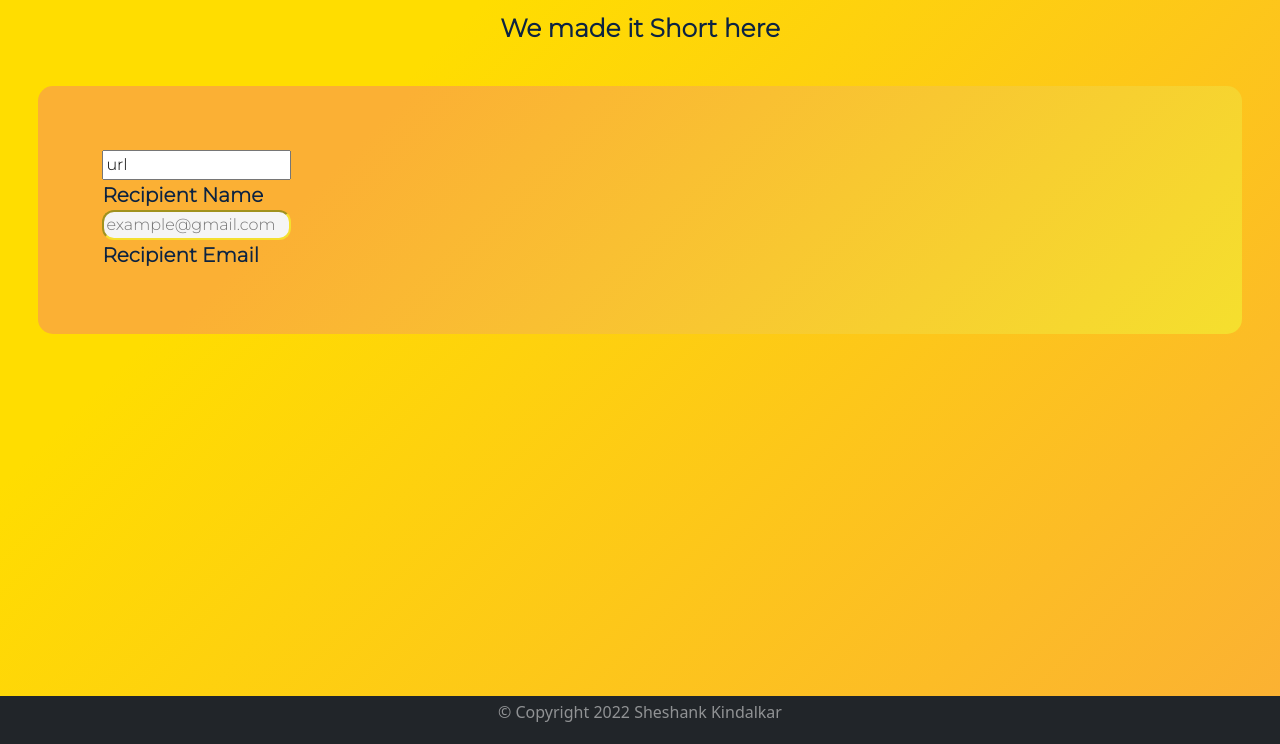
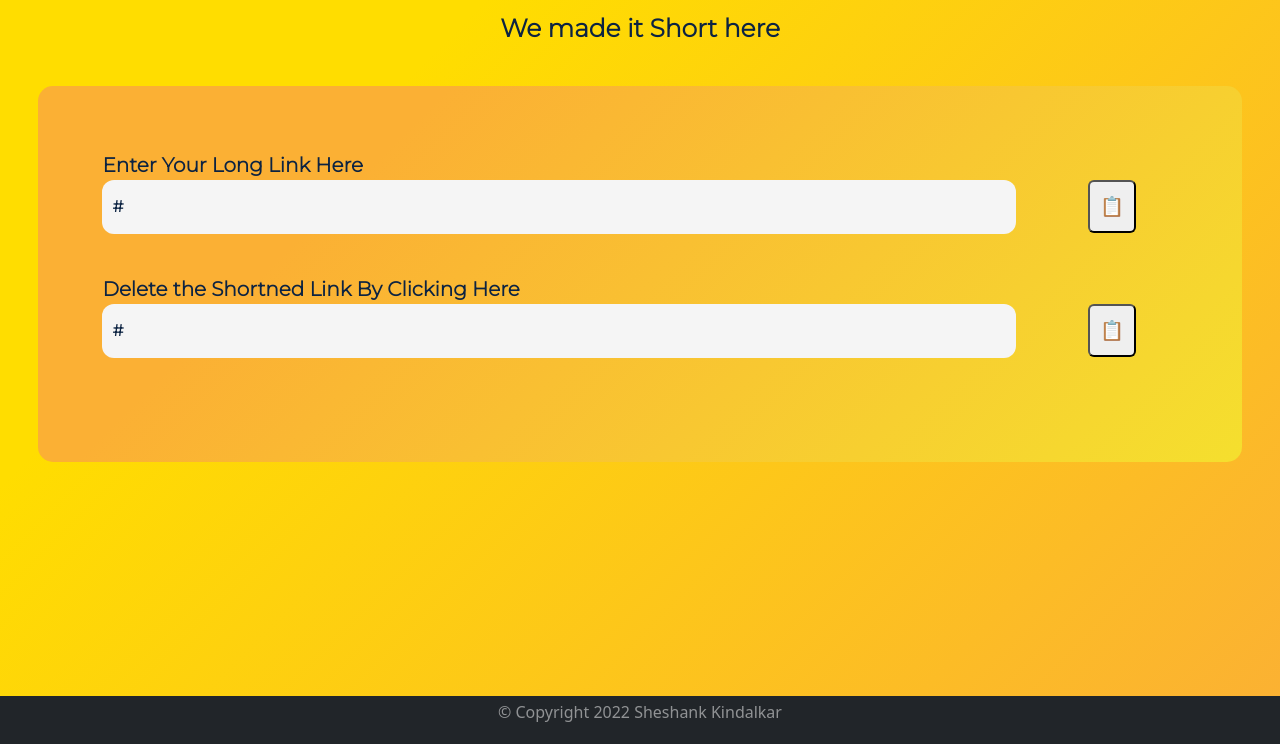
Before and after one commit to SHESHANKSK/urlshortner, a Flask app: template templates/result.html in a window 1280 px wide. Shown: the part 56-800 px from the top of the page. Run offline with Flask 2, Linux system fonts and the light colour scheme; the template is opened without the code that fills it: most values are stand-ins (such as "Sample title", 1, 10 or a date in 2020); some libraries are stand-ins or nearby versions.

Commit message:
WEB APP V1.0

```diff
--- a/app.py
+++ b/app.py
@@ -1,3 +1,4 @@
+from enum import unique
 from flask import Flask, render_template, redirect, request
 from flask_sqlalchemy import SQLAlchemy
 from flask_minify import minify, decorators
@@ -32,28 +33,6 @@ def index():
     return render_template('index.html')
 
 
-@app.route('/api')
-@decorators.minify(html=True, js=True, cssless=True)
-def api():
-    return render_template('index.html')
-
-
-@app.route('/result')
-@decorators.minify(html=True, js=True, cssless=True)
-def result():
-    short_url_id = "http://127.0.0.1:5000/"
-    delete_url_id = "http://127.0.0.1:5000/"
-    return render_template('result.html', short_url=short_url_id, delete_url=delete_url_id)
-
-
-@app.route('/result')
-@decorators.minify(html=True, js=True, cssless=True)
-def short_url():
-    short_url_id = "http://127.0.0.1:5000/"
-    delete_url_id = "http://127.0.0.1:5000/"
-    return render_template('result.html', short_url=short_url_id, delete_url=delete_url_id)
-
-
 @app.route('/shorturl', methods=['POST'])
 def shorturl():
     long_url = request.form.get('long_url')
@@ -63,15 +42,32 @@ def shorturl():
     db.session.add(url_record)
     db.session.commit()
     short_url_id = "http://127.0.0.1:5000/" + short_url_id
-    delete_url_id = "http://127.0.0.1:5000/" + delete_url_id
+    delete_url_id = "http://127.0.0.1:5000/delete/" + delete_url_id
     return render_template('result.html', short_url=short_url_id, delete_url=delete_url_id)
 
 
-# @app.route('/delete/<int:id>', methods=['GET'])
-# def deleteuser(id):
-#     recipient = Recipient.query.filter_by(id=id).first()
-#     db.session.delete(recipient)
-#     db.session.commit()
-#     return redirect("/contacts")
+@app.route('/<string:short_url_key>')
+@decorators.minify(html=True, js=True, cssless=True)
+def short_minify(short_url_key):
+    shortner = UrlShortner.query.filter_by(short_url_id=short_url_key).first()
+    redirect_link = str(shortner.long_url)
+    return redirect(redirect_link)
+
+
+@app.route('/delete/<string:delete_url_key>', methods=['GET'])
+def deleteuser(delete_url_key):
+    shortner = UrlShortner.query.filter_by(
+        delete_url_id=delete_url_key).first()
+    db.session.delete(shortner)
+    db.session.commit()
+    return redirect("/")
+
+
+@app.route('/api')
+@decorators.minify(html=True, js=True, cssless=True)
+def api():
+    return render_template('index.html')
+
+
 if __name__ == '__main__':
     app.run(debug=True)
--- a/static/css/styles.css
+++ b/static/css/styles.css
@@ -62,7 +62,7 @@ background-image: linear-gradient(315deg, #485461 0%, #28313b 74%);
 }
 
 .long_url_output{
-    /* padding: 15px 10px; */
+    padding: 15px 10px;
     border-color: #f5df2e;
     width: 95%;
     border-radius: 12px;
--- a/templates/base.html
+++ b/templates/base.html
@@ -3,20 +3,18 @@
 
 <head>
     <!-- Required meta tags -->
-    <meta charset="utf-8">
-    <meta name="viewport" content="width=device-width, initial-scale=1">
-    <link rel="icon" type="image/x-icon" href="{{ url_for('static', filename = 'images/logo.png') }}">
-
+    <meta charset="utf-8" />
+    <meta name="viewport" content="width=device-width, initial-scale=1" />
+    <link rel="icon" type="image/x-icon" href="{{ url_for('static', filename = 'images/logo.png') }}" />
 
     <!-- Bootstrap CSS -->
     <link href="https://cdn.jsdelivr.net/npm/bootstrap@5.0.2/dist/css/bootstrap.min.css" rel="stylesheet"
-        integrity="sha384-EVSTQN3/azprG1Anm3QDgpJLIm9Nao0Yz1ztcQTwFspd3yD65VohhpuuCOmLASjC" crossorigin="anonymous">
-    <link rel="stylesheet" href="https://cdn.jsdelivr.net/npm/bootstrap-icons@1.8.1/font/bootstrap-icons.css">
-    <link rel='stylesheet' href='https://cdnjs.cloudflare.com/ajax/libs/font-awesome/5.11.2/css/all.min.css'>
-    <link rel="stylesheet" href="{{ url_for('static', filename = 'css/styles.css') }}">
+        integrity="sha384-EVSTQN3/azprG1Anm3QDgpJLIm9Nao0Yz1ztcQTwFspd3yD65VohhpuuCOmLASjC" crossorigin="anonymous" />
+    <link rel="stylesheet" href="https://cdn.jsdelivr.net/npm/bootstrap-icons@1.8.1/font/bootstrap-icons.css" />
+    <link rel="stylesheet" href="https://cdnjs.cloudflare.com/ajax/libs/font-awesome/5.11.2/css/all.min.css" />
+    <link rel="stylesheet" href="{{ url_for('static', filename = 'css/styles.css') }}" />
 
-    <title>{% block title%}
-        {% endblock %}</title>
+    <title>{% block title%} {% endblock %}</title>
 </head>
 
 <body>
@@ -25,33 +23,27 @@
         <div class="container">
             <a class="navbar-brand" href="{{url_for('index')}}"><img
                     src="{{ url_for('static', filename = 'images/logo.png') }}" width="30" height="30"
-                    class="d-inline-block align-top" alt="Logo"><i>&nbsp;</i><span id="logo-font-name">URL
-                    Shortner</span> </a>
+                    class="d-inline-block align-top" alt="Logo" /><i>&nbsp;</i><span id="logo-font-name">URL
+                    Shortner</span>
+            </a>
             <button class="navbar-toggler" type="button" data-toggle="collapse" data-target="#navbarResponsive"
                 aria-controls="navbarResponsive" aria-expanded="false" aria-label="Toggle navigation">
                 <span class="navbar-toggler-icon"></span>
             </button>
 
-
             <div class="collapse navbar-collapse" id="navbarResponsive">
                 <ul class="navbar-nav ml-auto">
-                    <li class="nav-item active"><a class="nav-link" href="{{url_for('api')}}"><i class="fa fa-code"
-                                aria-hidden="true">&nbsp;</i>Use Our API Service</a></li>
+                    <li class="nav-item active">
+                        <a class="nav-link" href="{{url_for('api')}}"><i class="fa fa-code"
+                                aria-hidden="true">&nbsp;</i>Use Our API
+                            Service</a>
+                    </li>
                 </ul>
             </div>
-
         </div>
     </nav>
     <!--End of the Navigation Bar-->
-    <main>
-        {% block main%}
-
-        {% endblock %}
-
-    </main>
-
-
-
+    <main>{% block main%} {% endblock %}</main>
 
     <!--Footer-->
     <footer id="sticky-footer" class="footer py-1 bg-dark text-white-50">
@@ -64,8 +56,6 @@
         </div>
     </footer>
     <!--End of Footer-->
-
-
 
     <!-- Optional JavaScript; choose one of the two! -->
     <script src="https://code.jquery.com/jquery-3.6.0.slim.min.js"
@@ -80,6 +70,21 @@
             $('[data-toggle="tooltip"]').tooltip();
         });
     </script>
+    <script>
+        function copyShortnedUrl() {
+            var copyshortnedText = document.getElementById("shortned_url").innerHTML;
+            navigator.clipboard.writeText(copyshortnedText).then(() => {
+                alert("Copied to clipboard");
+            });
+        }
+
+        function deleteShortnedUrl() {
+            var copyDeleteText = document.getElementById("del_shortned_url").innerText;
+            navigator.clipboard.writeText(copyDeleteText).then(() => {
+                alert("Copied to clipboard");
+            });
+        }
+    </script>
 </body>
 
 </html>
--- a/templates/result.html
+++ b/templates/result.html
@@ -1,32 +1,43 @@
-{% extends 'base.html' %}
-
-{%block title%}
-Mails To Many: Edit Contacts Page
-{% endblock %}
-
-{% block main %}
+{% extends 'base.html' %} {%block title%} URL Shortner: Get Your Shortned URL {%
+endblock %} {% block main %}
 <div class="container-span">
     <div class="row">
         <div class="col-lg-12">
             <p class="sub-head">We made it Short here</p>
             <div class="main-form">
-                <label class="field field_v1" for="recipient_name">
-                    <input class="field__input" type="text" name="recipient_name" id="recipient_name" value="url"
-                        style="max-width:95%;">
-                    <span class="field__label-wrap">
-                        <span class="field__label sub-heading-form">Recipient Name</span>
-                    </span>
-                </label><br>
+                <div class="row">
+                    <div class="row">
+                        <label for="shortned_url" class="sub-heading-form">Enter Your Long Link Here</label><br />
+                        <div class="col-md-11">
+                            <p class="long_url_output" id="shortned_url">{{short_url}}</p>
+                        </div>
+                        <div class="col-md-1">
+                            <button onclick="copyShortnedUrl()"
+                                style="padding: 10px; font-size: larger; border-radius: 6px">
+                                📋
+                            </button>
+                        </div>
+                        <span></span><br />
+                    </div>
 
-                <label class="field field_v1" for="recipient_mail">
-                    <input class="long_url_output" placeholder="example@gmail.com" type="email" name="recipient_mail"
-                        id="recipient_mail" required>
-                    <span class="field__label-wrap">
-                        <span class="field__label sub-heading-form">Recipient Email</span>
-                    </span>
-                </label>
+                    <div class="row">
+                        <label for="del_shortned_url" class="sub-heading-form">Delete the Shortned Link By Clicking
+                            Here</label><br />
+                        <div class="col-md-11">
+                            <p class="long_url_output" id="del_shortned_url">{{delete_url}}</p>
+                        </div>
+                        <div class="col-md-1">
+                            <button onclick="deleteShortnedUrl()"
+                                style="padding: 10px; font-size: larger; border-radius: 6px">
+                                📋
+                            </button>
+                        </div>
+                        <span></span><br />
+                    </div>
+                </div>
             </div>
         </div>
     </div>
 </div>
+
 {% endblock %}
--- a/try.py
+++ /dev/null
@@ -1 +0,0 @@
-import uuid
```
Also changed, not shown: templates/index.html (+8 -14 lines), urlshortnerdb.sqlite3.
